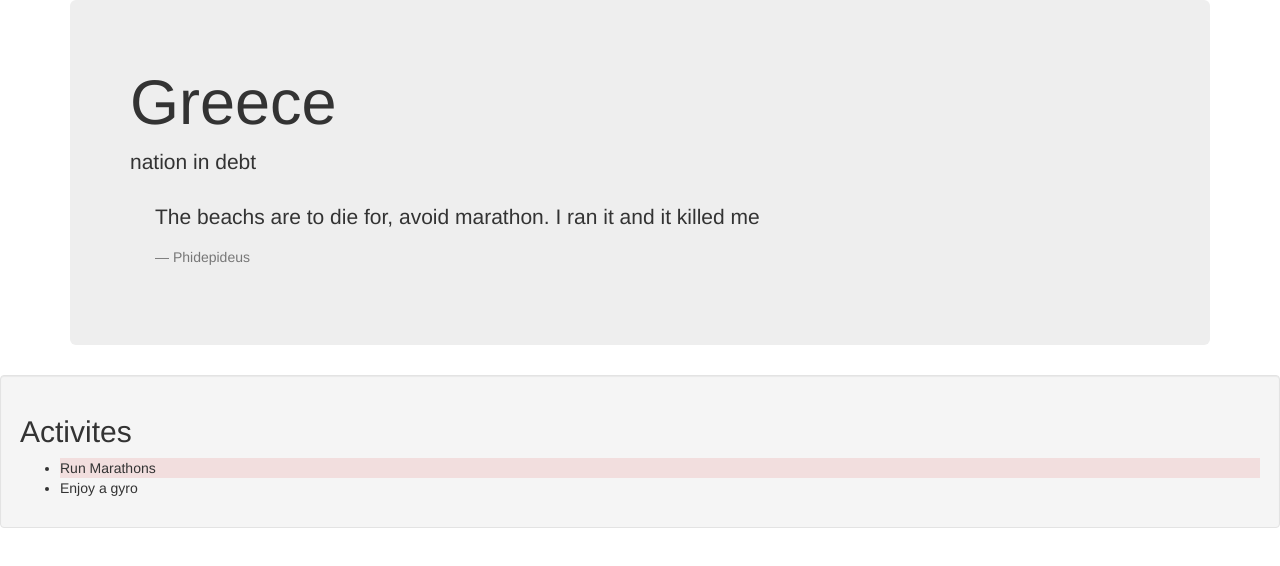
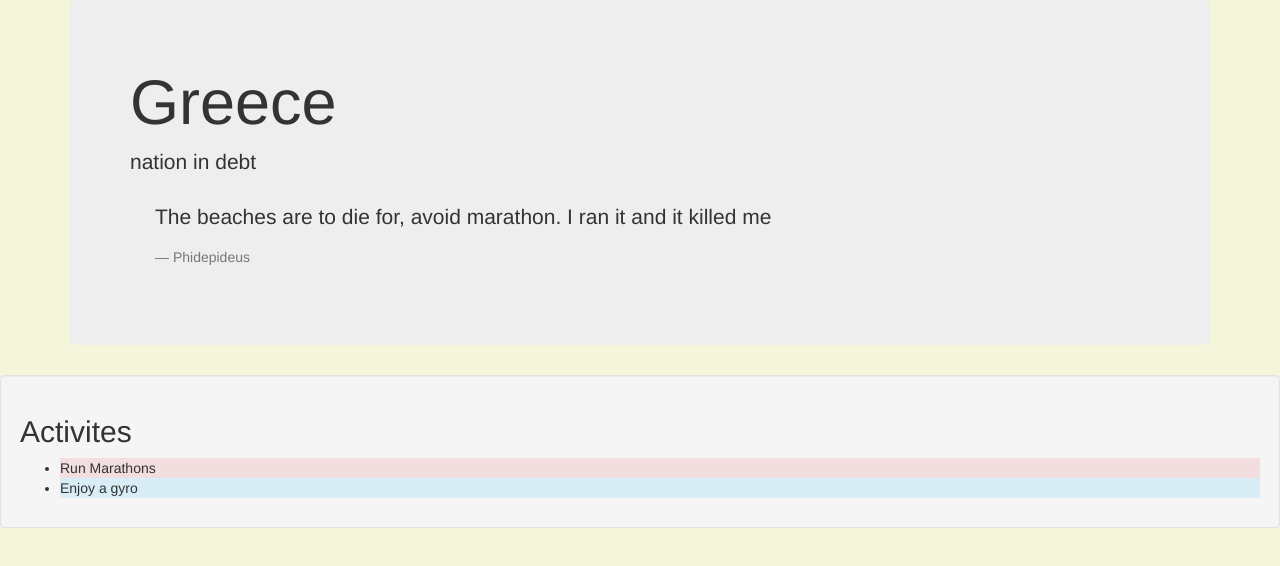
Before and after one commit to SJerrod/vacation-site, a plain HTML site: page index.html in a window 1280 px wide. Drawn offline with nearby package versions, Linux system fonts and the light colour scheme.

Commit message:
Add background and link css stylesheet
Co-authored-by: David Cole <davidtcole@yahoo.com>
Co-authored-by: Kate Skorija <kateskorija@gmail.com>

```diff
--- a/css/styles.css
+++ b/css/styles.css
@@ -0,0 +1,3 @@
+body {
+  background-color: beige;
+}
--- a/index.html
+++ b/index.html
@@ -5,15 +5,17 @@
   <meta name="viewport" content="width=device-width, initial-scale=1.0">
   <!-- Latest compiled and minified CSS -->
   <link rel="stylesheet" href="https://maxcdn.bootstrapcdn.com/bootstrap/3.3.7/css/bootstrap.min.css" integrity="sha384-BVYiiSIFeK1dGmJRAkycuHAHRg32OmUcww7on3RYdg4Va+PmSTsz/K68vbdEjh4u" crossorigin="anonymous">
+  <link rel="stylesheet" href="css/styles.css" type="text/css">
   <title>Vacation sites</title>
 </head>
 <body>
+
   <div class="container">
     <div class="jumbotron">
       <h1>Greece</h1>
       <p>nation in debt</p>
       <blockquote>
-        <p>The beachs are to die for, avoid marathon. I ran it and it killed me</p>
+        <p>The beaches are to die for, avoid marathon. I ran it and it killed me</p>
         <footer>Phidepideus</footer>
       </blockquote>
     </div>
@@ -23,7 +25,7 @@
     <h2>Activites</h2>
       <ul>
         <li class="bg-danger">Run Marathons</li>
-        <li>Enjoy a gyro</li>
+        <li class="bg-info">Enjoy a gyro</li>
       </ul>
   </div>
 </html>
```
